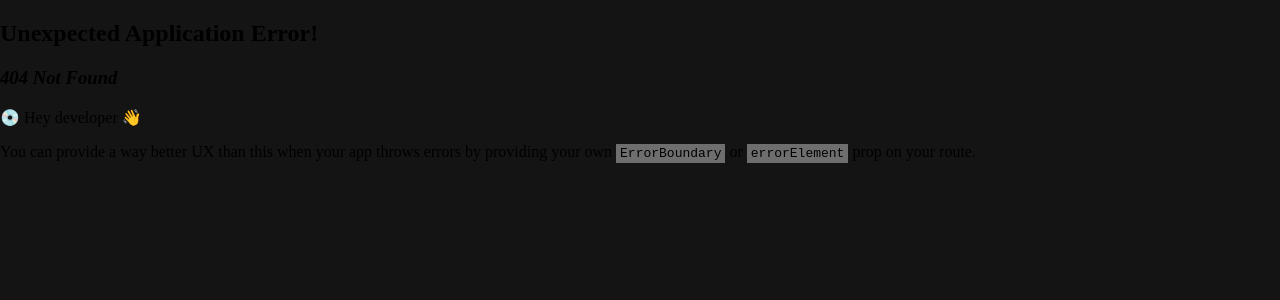
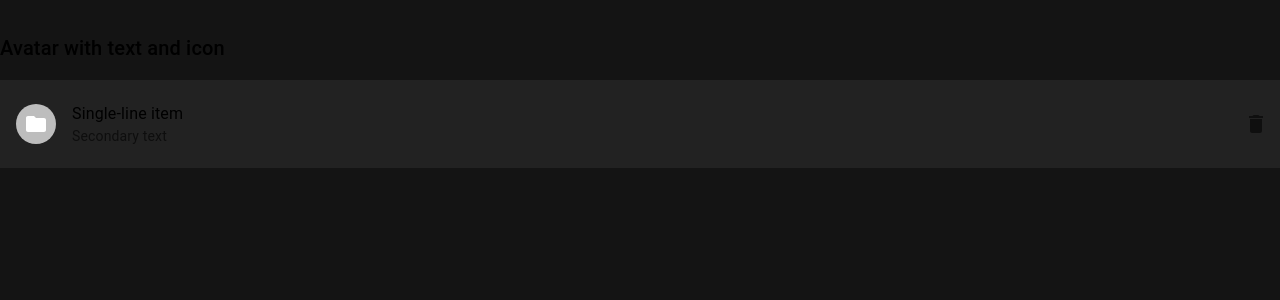
Before and after one commit to sergiogarciauribe/netflix, a React (Vite) app: page /books in a window 1280 px wide. Before the commit this address had no page. Shown: the top 300 px of the page. Built offline with nearby package versions, Linux system fonts and the light colour scheme.

Commit message:
añadiendo rutas y componente books

```diff
--- a/src/App.jsx
+++ b/src/App.jsx
@@ -10,6 +10,8 @@ import { Margin } from "@mui/icons-material";
 import ResponsiveAppBar from "./components/navbar";
 import { series } from "./constant/series";
 import Titlemovie from "./components/titleMovie";
+import ComponenteMaterialUi from "./components/ComponenteMaterialUI";
+import { Link } from "react-router-dom";
 function App() {
   const [count, setCount] = useState(0);
 
--- /dev/null
+++ b/src/components/ComponenteMaterialUI.jsx
@@ -0,0 +1,12 @@
+import { Link } from "react-router-dom";
+
+const ComponenteMaterialUi = () => {
+  return (
+    <>
+      <h1>Hola componente</h1>
+      <Link to={"/"}>Home</Link>
+    </>
+  );
+};
+
+export default ComponenteMaterialUi;
--- /dev/null
+++ b/src/components/books.jsx
@@ -0,0 +1,55 @@
+import * as React from "react";
+import {
+  Avatar,
+  Grid,
+  IconButton,
+  List,
+  ListItem,
+  ListItemAvatar,
+  ListItemText,
+  styled,
+  Typography,
+} from "@mui/material";
+import DeleteIcon from "@mui/icons-material/Delete";
+import FolderIcon from "@mui/icons-material/Folder";
+
+const Demo = styled("div")(({ theme }) => ({
+  backgroundColor: "#222",
+}));
+
+const Books = () => {
+  const [ListBooks, setBooks] = React.useState({});
+
+  return (
+    <>
+      <Grid item xs={12} md={6}>
+        <Typography sx={{ mt: 4, mb: 2 }} variant="h6" component="div">
+          Avatar with text and icon
+        </Typography>
+        <Demo>
+          <List>
+            <ListItem
+              secondaryAction={
+                <IconButton edge="end" aria-label="delete">
+                  <DeleteIcon />
+                </IconButton>
+              }
+            >
+              <ListItemAvatar>
+                <Avatar>
+                  <FolderIcon />
+                </Avatar>
+              </ListItemAvatar>
+              <ListItemText
+                primary="Single-line item"
+                secondary="Secondary text"
+              />
+            </ListItem>
+          </List>
+        </Demo>
+      </Grid>
+    </>
+  );
+};
+
+export default Books;
--- a/src/components/navbar.jsx
+++ b/src/components/navbar.jsx
@@ -14,14 +14,16 @@ import MenuItem from "@mui/material/MenuItem";
 import SearchIcon from "@mui/icons-material/Search";
 import NotificationsNoneIcon from "@mui/icons-material/NotificationsNone";
 import AdbIcon from "@mui/icons-material/Adb";
+import { Link } from "react-router-dom";
 
 const pages = [
   "Inicio",
   "Series",
   "Películas",
   "Novedades Populares",
-  "Mi lista",
+  "books",
   "Explorar por idiomas",
+  "ComponenteMateriaUi",
 ];
 const settings = ["Profile", "Account", "Dashboard", "Logout"];
 
@@ -140,12 +142,15 @@ function ResponsiveAppBar() {
             {pages.map((page) => (
               <Button
                 key={page}
+                to={page}
+                component={Link}
                 onClick={handleCloseNavMenu}
                 sx={{
                   my: 2,
                   color: "white",
                   display: "block",
                   textTransform: "initial",
+                  textDecoration: "none",
                   ":hover": {
                     color: "#b3b3b3",
                   },
```
Also changed, not shown: src/main.jsx (+11 -1 lines).
